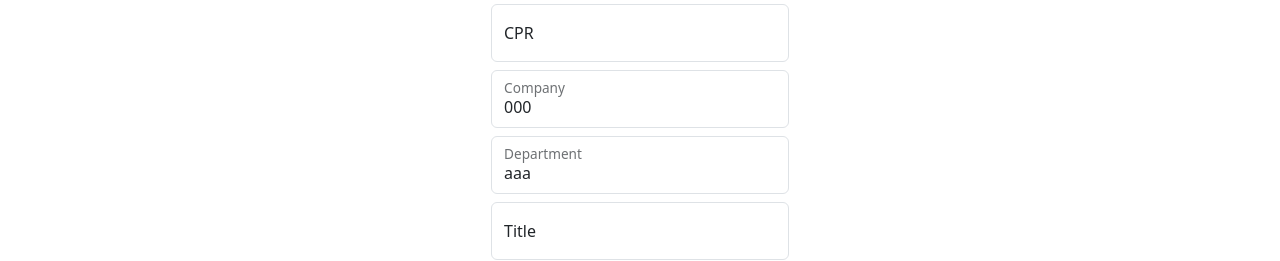
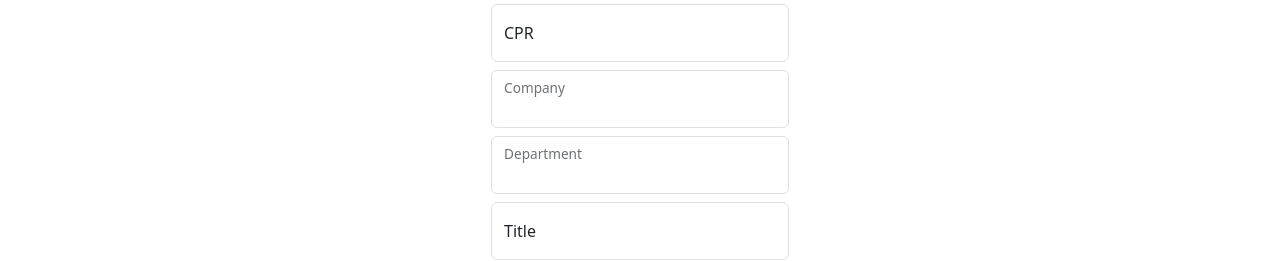
Before and after one commit to smizal/TicketsSystem-FrontEnd, a React (Vite) app: page /open in a window 1280 px wide. Shown: the part 190-451 px from the top of the page. Built offline with nearby package versions, Linux system fonts and the light colour scheme; no server answers.

Commit message:
Loay: Registration and New Ticket forms updated, with handle functions

```diff
--- a/src/pages/NewTicket.jsx
+++ b/src/pages/NewTicket.jsx
@@ -1,11 +1,36 @@
+import { useState, useEffect } from "react"
+import { useNavigate } from "react-router-dom"
+
 const NewTicket = () => {
-  const handleSubmit = (event) => {}
+  const initTicketForm = {
+    name: "",
+    cpr: "",
+    company: "",
+    department: "",
+    title: "",
+    type: "complain",
+    description: "",
+  }
+  const [ticketForm, setTicketForm] = useState({ initTicketForm })
+
+  const handleChange = (event) => {
+    console.log(event.target.id, event.target.value)
+    console.log(ticketForm)
+  }
+
+  const handleSubmit = (event) => {
+    event.preventDefault()
+    console.log(ticketForm)
+    setTicketForm(initTicketForm)
+    useNavigate("/")
+  }
+
   return (
     <>
       <div class="form-signin w-100 m-auto">
         <h1>New Ticket</h1>
 
-        <form onSubmit>
+        <form onSubmit={handleSubmit}>
           <input type="hidden" id="source" name="source" value="web" />
 
           <div className="form-floating mb-2">
@@ -14,6 +39,9 @@ const NewTicket = () => {
               class="form-control"
               id="name"
               placeholder="name"
+              onChange={handleChange}
+              value={ticketForm.name}
+              required
             />
             <label for="name">Name</label>
           </div>
@@ -24,24 +52,34 @@ const NewTicket = () => {
               class="form-control"
               id="cpr"
               placeholder="Enter your CPR"
+              onChange={handleChange}
+              value={ticketForm.cpr}
+              required
             />
             <label for="cpr">CPR</label>
           </div>
 
           <div className="form-floating mb-2">
-            <select className="form-control" id="company" name="company">
-              <option value="">000</option>
-              <option value="">001</option>
-            </select>
-            <label for="company">Company</label>
+            <select
+              onChange={handleChange}
+              className="form-control"
+              id="companyId"
+              name="companyId"
+              defaultValue={ticketForm.company}
+              required
+            ></select>
+            <label for="companyId">Company</label>
           </div>
 
           <div className="form-floating mb-2">
-            <select className="form-control" id="department" name="department">
-              <option value="">aaa</option>
-              <option value="">bbb</option>
-            </select>
-            <label for="department">Department</label>
+            <select
+              className="form-control"
+              id="departmentId"
+              name="departmentId"
+              onChange={handleChange}
+              defaultValue={ticketForm.department}
+            ></select>
+            <label for="departmentId">Department</label>
           </div>
 
           <div className="form-floating mb-2">
@@ -50,11 +88,19 @@ const NewTicket = () => {
               class="form-control"
               id="title"
               placeholder="title"
+              onChange={handleChange}
+              value={ticketForm.title}
             />
             <label for="title">Title</label>
           </div>
           <div class="form-floating mb-2">
-            <select className="form-control" id="type" name="type">
+            <select
+              onChange={handleChange}
+              className="form-control"
+              id="type"
+              name="type"
+              defaultValue={ticketForm.type}
+            >
               <option value="complain">Complain</option>
               <option value="suggestion">Suggestion</option>
               <option value="feedback">Feedback</option>
@@ -67,6 +113,8 @@ const NewTicket = () => {
               id="description"
               name="description"
               placeholder="Write your Complain/Suggestion/Feedback in detail here"
+              onChange={handleChange}
+              value={ticketForm.description}
             ></textarea>
             <label for="description">Description</label>
           </div>
--- a/src/pages/Register.jsx
+++ b/src/pages/Register.jsx
@@ -54,7 +54,11 @@ const Register = () => {
         <div className="row g-5 text-start">
           <div className="col-md-12 col-lg-12">
             <h4 className="mb-3">Company Details</h4>
-            <form className="needs-validation" novalidate>
+            <form
+              className="needs-validation"
+              novalidate
+              onSubmit={handleSubmit}
+            >
               <div className="row g-3">
                 <div className="col-sm-12">
                   <label for="companyName" className="form-label">
```
